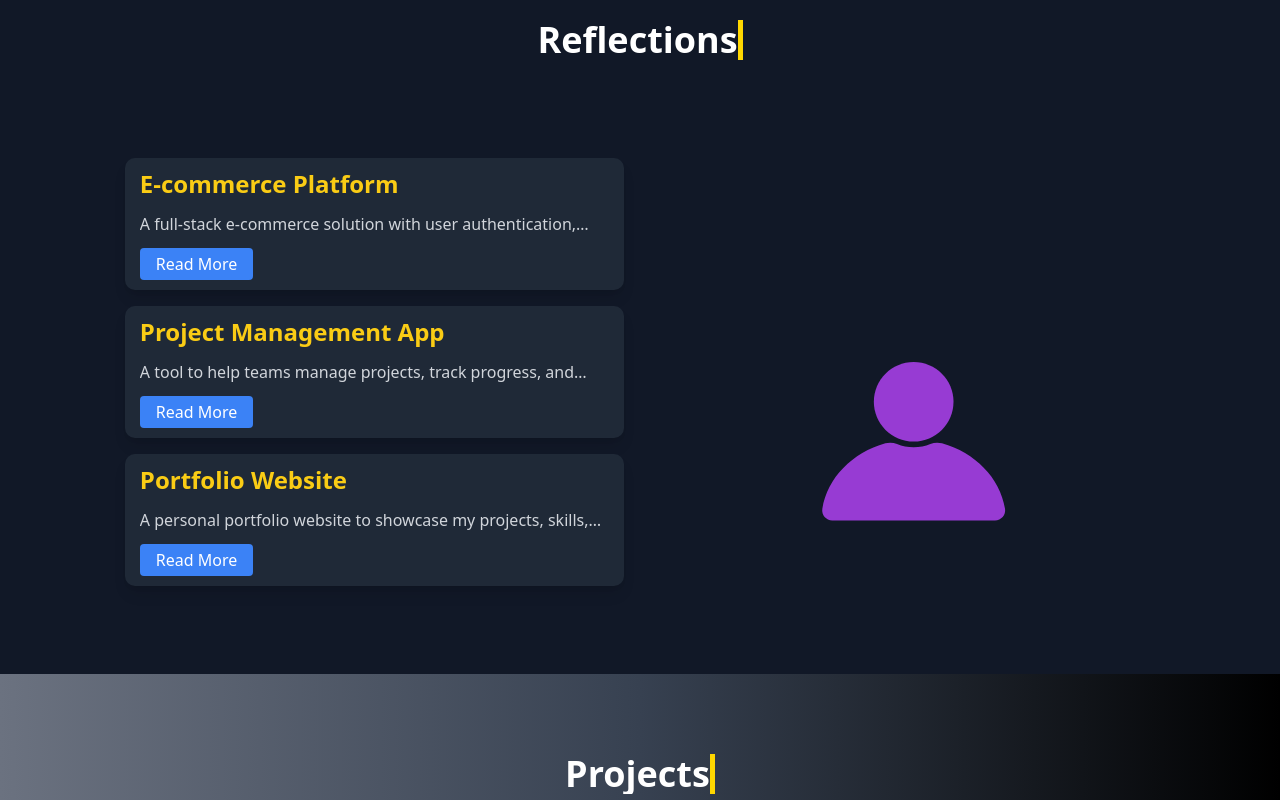
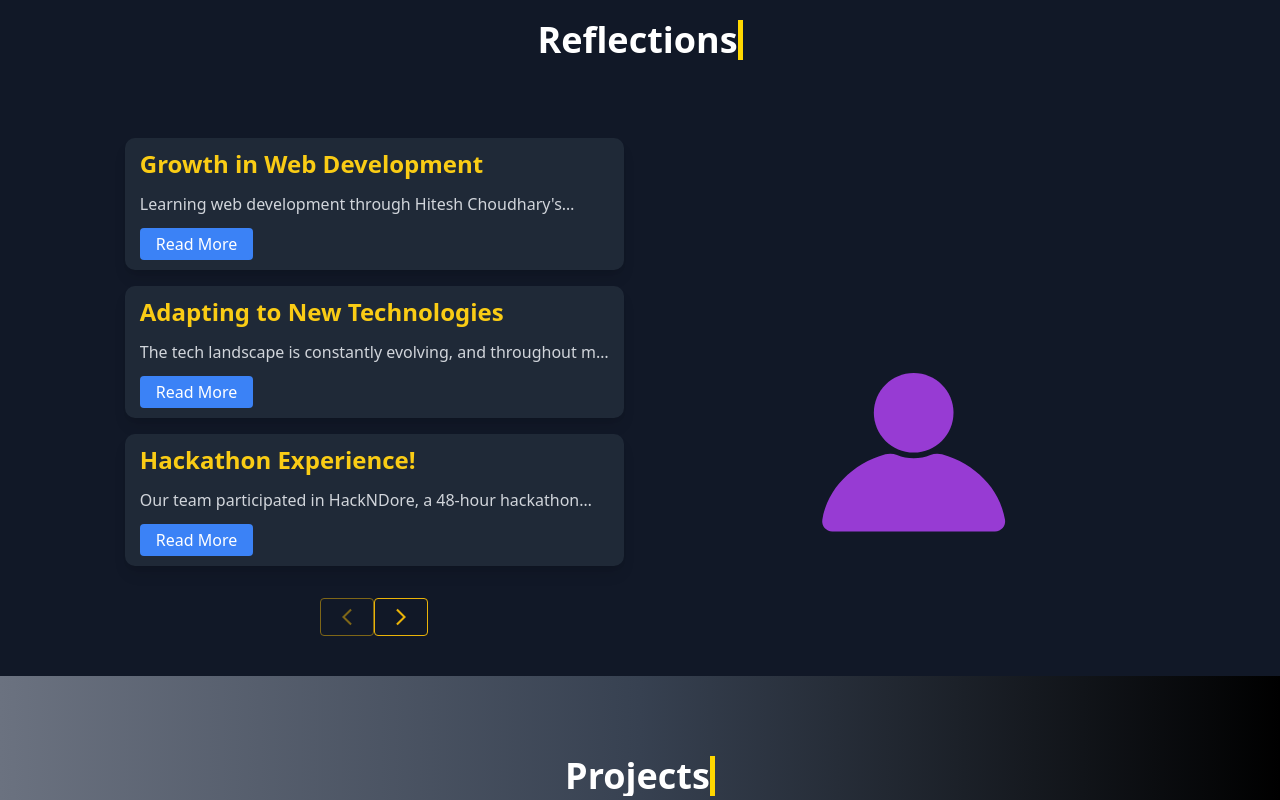
Before and after one commit to yuvraj7000/react-potfolio, a React (Vite) app: page / in a window 1280 px wide. Shown: the part 2380-3180 px from the top of the page. Built offline with nearby package versions, Linux system fonts and the light colour scheme; a web font is replaced by a local one.

Commit message:
all complete exprct projects section and resume

```diff
--- a/jsconfig.json
+++ b/jsconfig.json
@@ -4,9 +4,7 @@
       {
         "path": "./jsconfig.app.json"
       },
-      {
-        "path": "./jsconfig.node.json"
-      }
+
     ],
     "compilerOptions": {
       "baseUrl": ".",
--- a/package.json
+++ b/package.json
@@ -19,6 +19,7 @@
     "react-dom": "^18.3.1",
     "react-icons": "^5.3.0",
     "react-slick": "^0.30.2",
+    "react-transition-group": "^4.4.5",
     "slick-carousel": "^1.8.1",
     "tailwind-merge": "^2.5.2",
     "tailwindcss-animate": "^1.0.7"
--- a/src/components/ProjectCard.jsx
+++ b/src/components/ProjectCard.jsx
@@ -2,7 +2,7 @@ import React from "react";
 import { FaExternalLinkAlt, FaGithub } from "react-icons/fa"; // Importing icons for website and GitHub links
 import "./project.css";
 const ProjectCard = ({ title, description, image, website, github, tags }) => (
-  <div className="bg-gray-900 rounded-lg overflow-hidden shadow-lg hover:shadow-2xl transform hover:scale-105 transition duration-300 ease-in-out max-w-sm mx-auto">
+  <div className="bg-gray-900 rounded-2xl overflow-hidden shadow-lg hover:shadow-2xl transform hover:scale-105 transition duration-300 ease-in-out max-w-sm mx-auto ">
     {/* Image Section with Zoom Effect */}
     <div className="overflow-hidden">
       <img
--- a/src/components/Reflection.jsx
+++ b/src/components/Reflection.jsx
@@ -1,3 +1,4 @@
+import { MdArrowBackIosNew } from "react-icons/md";
 import { reflectionanimation } from "../assets/animation";
 import Lottie from "lottie-react";
 import ReflectionCard from "./ReflectionCard";
@@ -6,37 +7,67 @@ import { useState } from "react";
 
 export default function Reflection() {
   const [selectedReflection, setSelectedReflection] = useState(null);
+  const [startIndex, setStartIndex] = useState(0); // State to manage the starting index of displayed reflections
 
   const reflections = [
     {
-      title: "E-commerce Platform",
-      content:
-        "A full-stack e-commerce solution with user authentication, product management, and payment integration. A full-stack e-commerce solution with user authentication, product management, and payment integration.full-stack e-commerce solution with user authentication, product management, and payment integration. A full-stack e-commerce solution with user authentication, product management, and payment integration",
+      title: "Growth in Web Development",
+      content: `Learning web development through Hitesh Choudhary's YouTube channel has been a game-changer for me. From understanding the basics of JavaScript and React to mastering the MERN stack, this journey has not only enhanced my technical skills but also improved my problem-solving abilities.`,
     },
     {
-      title: "Project Management App",
-      content:
-        "A tool to help teams manage projects, track progress, and collaborate effectively. It includes features such as task assignment, deadlines, and real-time communication.",
+      title: "Adapting to New Technologies",
+      content: `The tech landscape is constantly evolving, and throughout my web development journey, I've learned the importance of staying agile and adaptable. Diving into new frameworks such as React and Tailwind CSS has been both challenging and rewarding. React has transformed how I approach front-end development, making my code more modular and efficient, while Tailwind CSS has streamlined my design process, allowing me to create responsive, modern interfaces with minimal effort.`,
     },
     {
-      title: "Portfolio Website",
-      content:
-        "A personal portfolio website to showcase my projects, skills, and experience. Built with React and Tailwind CSS, the site is fully responsive and includes animations.",
+      title: "Hackathon Experience!",
+      content: `Our team participated in HackNDore, a 48-hour hackathon organized by Indore Municipal Corporation! 🌟 <br/> Our project focused on developing a Water Supply Management System designed to track water usage across Indore city. By integrating smart IoT water meters, our solution monitors water consumption in real-time, detects potential leakages by analyzing pressure differences, and provides crucial data insights to assist government decision-making. 💧<br /> <a href="https://www.linkedin.com/posts/yuvraj-yadav-1b7984259_hackndore-hackathon-watersupplymanagement-activity-7225755493313466368-9Ohf?utm_source=share&utm_medium=member_desktop" target="_blank" class="text-blue-400 underline">see post here</a>`,
     },
+    {
+      title: "Practice Projects",
+      content: `I've built several practice projects to gain confidence in web development, including fun and interactive games like <span class="text-red-500">Sino Game</span> and <span class="text-green-500">Tic-Tac-Toe</span> using HTML, CSS, and JavaScript. I also experimented with replicating the <span class="text-blue-500">Flipkart frontend</span> and created <span class="text-purple-500">TodoList applications</span>, with the advanced version built in <span class="text-orange-500">React</span> to enhance my skills in dynamic user interfaces. <br/> You can see this Projects - <br/><a href="https://www.linkedin.com/posts/yuvraj-yadav-1b7984259_webdevelopment-html-css-activity-7179427392661143552-uUYT?utm_source=share&utm_medium=member_desktop" target="_blank" class="text-blue-400 underline">see projects</a><br/><a href="https://www.linkedin.com/posts/yuvraj-yadav-1b7984259_react-redux-statemanagement-activity-7182824674769203200-sBfY?utm_source=share&utm_medium=member_desktop" target="_blank" class="text-blue-400 underline">ToDo React app</a>`
+
+    },
+    // Add more reflections if needed
   ];
 
+  const reflectionsPerPage = 3;
+  const totalReflections = reflections.length;
+
+  // Calculate the reflections to display based on the startIndex
+  const displayedReflections = reflections.slice(
+    startIndex,
+    startIndex + reflectionsPerPage
+  );
+
+  // Handle "Next" button click
+  const handleNext = () => {
+    if (startIndex + reflectionsPerPage < totalReflections) {
+      setStartIndex(startIndex + reflectionsPerPage);
+    }
+  };
+
+  // Handle "Back" button click
+  const handleBack = () => {
+    if (startIndex - reflectionsPerPage >= 0) {
+      setStartIndex(startIndex - reflectionsPerPage);
+    }
+  };
+
   return (
-    <section id="reflections" className="bg-gray-900 py-20">
+    <section id="reflections" className="bg-gray-900 pt-20 pb-10">
       <div className="container mx-auto px-4">
-      <div className="flex justify-center">
+        <div className="flex justify-center">
           <div className="dd">
-            <p className="text-4xl font-bold mb-10 text-center anime">Reflections</p>
+            <p className="text-4xl font-bold mb-5 text-center anime">
+              Reflections
+            </p>
           </div>
         </div>
+
         <div className="reflection-container">
           {/* Reflection Cards Section */}
           <div className="reflection-left">
-            {reflections.map((reflection, index) => (
+            {displayedReflections.map((reflection, index) => (
               <ReflectionCard
                 key={index}
                 title={reflection.title}
@@ -45,20 +76,56 @@ export default function Reflection() {
                 onReadLess={() => setSelectedReflection(null)} // Restore animation when 'Read Less' is clicked
               />
             ))}
+
+            {/* Back and Next Buttons */}
+            <div className="flex justify-between mt-6">
+            <button
+  className={`flex items-center justify-center text-yellow-500 border border-yellow-500 px-4 py-2 rounded hover:bg-yellow-500 hover:text-white transition duration-200 ${
+    startIndex === 0 ? "opacity-50 cursor-not-allowed" : ""
+  }`}
+  onClick={handleBack}
+  disabled={startIndex === 0}
+>
+  <MdArrowBackIosNew className="w-5 h-5" />
+</button>
+<button
+  className={`flex items-center justify-center text-yellow-500 border border-yellow-500 px-4 py-2 rounded hover:bg-yellow-500 hover:text-white transition duration-200 ${
+    startIndex + reflectionsPerPage >= totalReflections
+      ? "opacity-50 cursor-not-allowed"
+      : ""
+  }`}
+  onClick={handleNext}
+  disabled={startIndex + reflectionsPerPage >= totalReflections}
+>
+  <span className="inline-block transform rotate-180">
+    <MdArrowBackIosNew className="w-5 h-5" />
+  </span>
+</button>
+
+
+            </div>
           </div>
+
           {/* Animation Section */}
           <div className="reflection-right">
             {selectedReflection ? (
-              <div className="bg-gray-800 p-6  shadow-lg  text-white right-text">
+              <div className="bg-gray-800 p-6 shadow-lg text-white right-text">
                 <h2 className="text-2xl font-semibold text-yellow-400 mb-4">
                   {selectedReflection.title}
                 </h2>
-                <p className="text-gray-300 mb-6">
-                  {selectedReflection.content}
-                </p>
+
+                <p
+                  className={`text-gray-300 mb-6`}
+                  dangerouslySetInnerHTML={{
+                    __html: selectedReflection.content,
+                  }}
+                />
               </div>
             ) : (
-              <Lottie className="w-64 h-64 md:w-96 md:h-96 right-animation" animationData={reflectionanimation} />
+              <Lottie
+                className="w-64 h-64 md:w-96 md:h-96 right-animation"
+                animationData={reflectionanimation}
+              />
             )}
           </div>
         </div>
--- a/src/components/reflection.css
+++ b/src/components/reflection.css
@@ -19,6 +19,12 @@
 
 
 }
+
+.rotate-180 {
+  transform: rotate(180deg);
+}
+
+
 
 .reflection-right {
     width: 40%;
@@ -65,9 +71,7 @@
     padding-right: 15px;
     border-radius: 10px;
   }
-  .ref-tit{
 
-  }
   .ref-des{
     overflow: hidden;
     display: -webkit-box;
```
Also changed, not shown: 1 other file (tests, documents, lock files or other folders).
